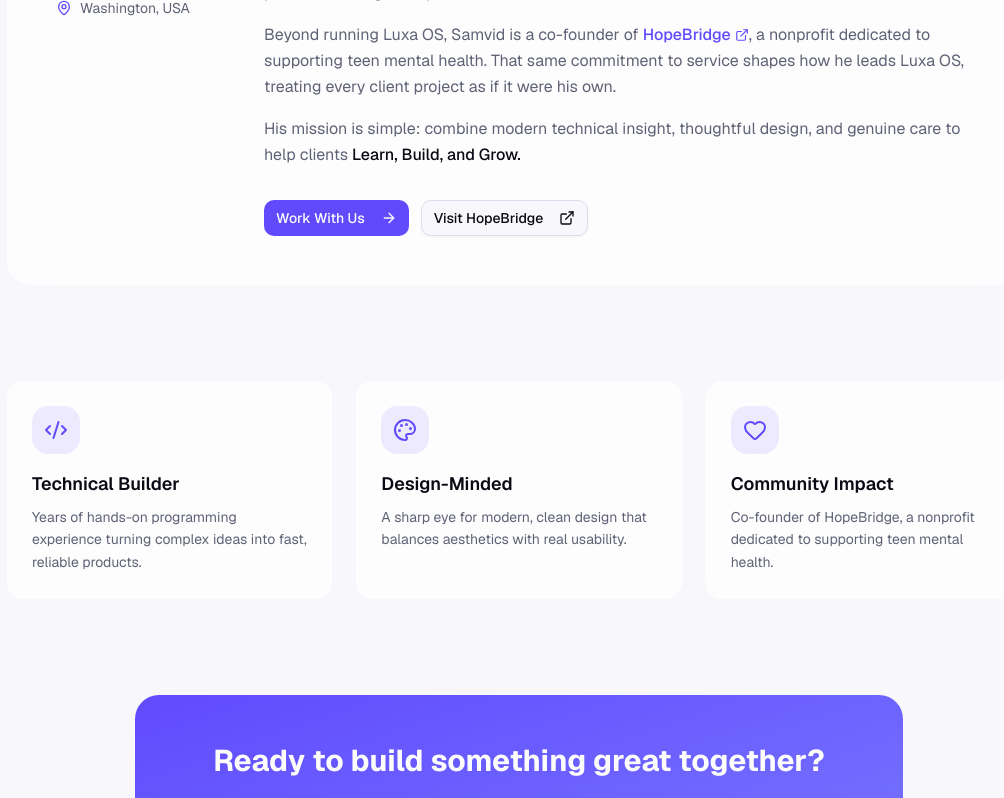
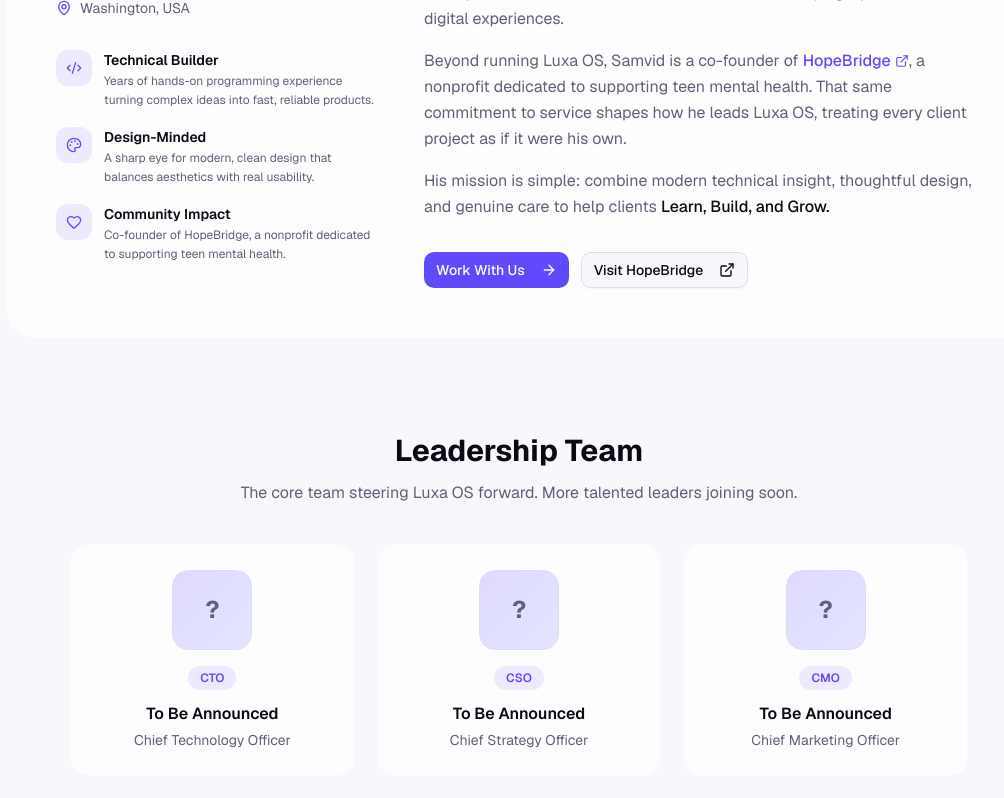
Before and after one commit to LUXA1233/Luxa, a Next.js app: page /meet-us in a window 1280 px wide. Shown: the part 660-1458 px from the top of the page, without its empty margins (121-1125 px from the left). Built offline with nearby package versions, Linux system fonts and the light colour scheme.

Commit message:
feat: add placeholder leadership team and highlights section
Co-authored-by: LUXA1233 <275164751+LUXA1233@users.noreply.github.com>

```diff
--- a/app/meet-us/page.tsx
+++ b/app/meet-us/page.tsx
@@ -34,6 +34,27 @@ const highlights = [
     title: "Community Impact",
     description:
       "Co-founder of HopeBridge, a nonprofit dedicated to supporting teen mental health.",
+  },
+]
+
+const team = [
+  {
+    initials: "?",
+    name: "To Be Announced",
+    role: "Chief Technology Officer",
+    abbr: "CTO",
+  },
+  {
+    initials: "?",
+    name: "To Be Announced",
+    role: "Chief Strategy Officer",
+    abbr: "CSO",
+  },
+  {
+    initials: "?",
+    name: "To Be Announced",
+    role: "Chief Marketing Officer",
+    abbr: "CMO",
   },
 ]
 
@@ -91,6 +112,28 @@ export default function MeetUsPage() {
                   <div className="mt-6 flex items-center gap-2 text-muted-foreground">
                     <MapPin className="h-4 w-4 text-primary" />
                     <span className="text-sm">Washington, USA</span>
+                  </div>
+
+                  {/* Highlights */}
+                  <div className="mt-8 w-full max-w-xs space-y-4">
+                    {highlights.map((item, index) => {
+                      const Icon = item.icon
+                      return (
+                        <div key={index} className="flex gap-3">
+                          <div className="flex h-9 w-9 shrink-0 items-center justify-center rounded-lg bg-primary/10">
+                            <Icon className="h-4 w-4 text-primary" />
+                          </div>
+                          <div>
+                            <h3 className="text-sm font-semibold text-foreground">
+                              {item.title}
+                            </h3>
+                            <p className="mt-0.5 text-xs text-muted-foreground leading-relaxed">
+                              {item.description}
+                            </p>
+                          </div>
+                        </div>
+                      )
+                    })}
                   </div>
                 </div>
 
@@ -163,39 +206,50 @@ export default function MeetUsPage() {
           </motion.div>
         </section>
 
-        {/* Highlights */}
+        {/* Leadership Team */}
         <section className="container mx-auto px-4 md:px-6">
           <motion.div
             initial={{ opacity: 0, y: 30 }}
             whileInView={{ opacity: 1, y: 0 }}
             viewport={{ once: true }}
             transition={{ duration: 0.6 }}
-            className="max-w-5xl mx-auto"
+            className="max-w-4xl mx-auto"
           >
-            <div className="grid grid-cols-1 gap-6 md:grid-cols-3">
-              {highlights.map((item, index) => {
-                const Icon = item.icon
-                return (
+            <div className="text-center mb-10">
+              <h2 className="text-2xl md:text-3xl font-bold text-foreground mb-3">
+                Leadership Team
+              </h2>
+              <p className="text-sm md:text-base text-muted-foreground max-w-xl mx-auto">
+                The core team steering Luxa OS forward. More talented leaders
+                joining soon.
+              </p>
+            </div>
+            <div className="grid grid-cols-1 sm:grid-cols-3 gap-6">
+              {team.map((member, index) => (
                 <motion.div
                   key={index}
                   initial={{ opacity: 0, y: 20 }}
                   whileInView={{ opacity: 1, y: 0 }}
                   viewport={{ once: true }}
                   transition={{ delay: index * 0.1, duration: 0.5 }}
-                    className="glass rounded-2xl p-6"
+                  className="glass rounded-2xl p-6 flex flex-col items-center text-center"
                 >
-                    <div className="flex h-12 w-12 items-center justify-center rounded-xl bg-primary/10 mb-4">
-                      <Icon className="h-6 w-6 text-primary" />
+                  <div className="flex h-20 w-20 items-center justify-center rounded-2xl bg-gradient-to-br from-primary/20 to-accent/20 border border-border">
+                    <span className="text-2xl font-bold text-muted-foreground">
+                      {member.initials}
+                    </span>
                   </div>
-                    <h3 className="text-lg font-semibold text-foreground mb-2">
-                      {item.title}
+                  <span className="mt-4 inline-flex items-center rounded-full bg-primary/10 px-3 py-1 text-xs font-semibold text-primary">
+                    {member.abbr}
+                  </span>
+                  <h3 className="mt-3 text-base font-semibold text-foreground">
+                    {member.name}
                   </h3>
-                    <p className="text-sm text-muted-foreground leading-relaxed">
-                      {item.description}
+                  <p className="mt-1 text-sm text-muted-foreground">
+                    {member.role}
                   </p>
                 </motion.div>
-                )
-              })}
+              ))}
             </div>
           </motion.div>
         </section>
```
Lines whose indentation alone changed are shown as unchanged.
